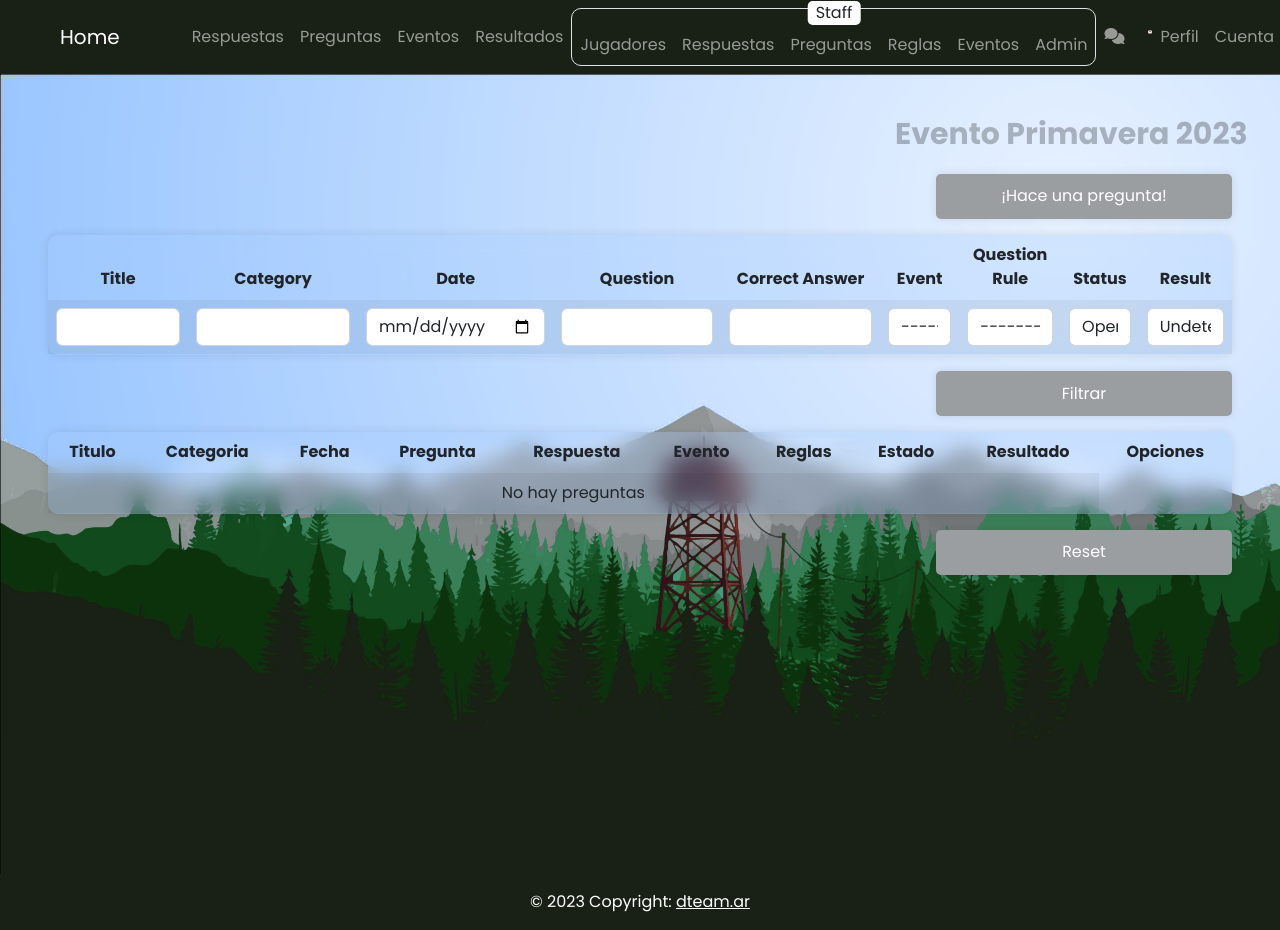
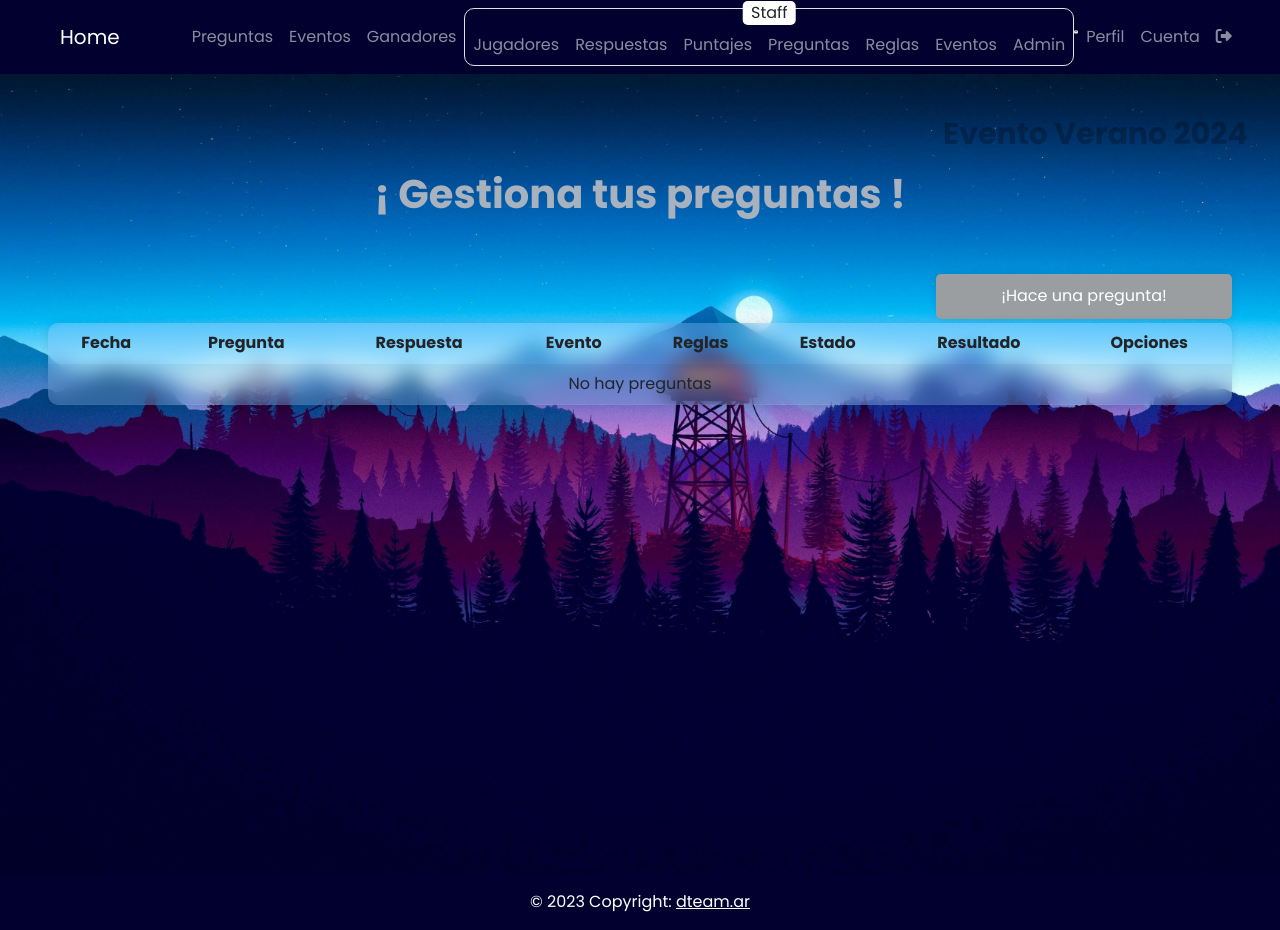
Before and after one commit to aleolivero/dteam, a Django app: page /Coder/questionsPlayer/ in a window 1280 px wide; the page is wider, and only the part inside the window is pictured. Run offline with Django 3.2, Linux system fonts and the light colour scheme; the visitor is signed in with stand-in values (Sample User, id 1); data comes from the database, SQL or seed files in the repository; data that the repository does not hold is empty; some libraries are stand-ins or nearby versions.

Commit message:
season summer

```diff
--- a/Coder/forms.py
+++ b/Coder/forms.py
@@ -1,5 +1,5 @@
 from django import forms
-from django.forms import ModelForm
+from django.forms import ModelForm, DecimalField
 from Coder.models import Players, Questions, Answers, Event, QuestionsRules
 from django.contrib.auth.forms import UserCreationForm
 from django.contrib.auth.models import User
@@ -143,7 +143,7 @@ class FormAnswersPlayer(ModelForm):
         ]
         widgets = {
             'question': forms.HiddenInput(attrs={'class': 'form-control','readonly': True}),
-            'answer': forms.TextInput(attrs={'class': 'form-control'}),
+            'answer': forms.NumberInput(attrs={'class': 'form-control'}),
         }
     def __init__(self, *args, **kwargs):
         question = kwargs.pop('question', None)
@@ -153,6 +153,13 @@ class FormAnswersPlayer(ModelForm):
             self.fields['question'].initial = question
             self.fields['question'].label = ""
             self.fields['question_text'].initial = str(question)
+            # Define el campo 'answer' como DecimalField
+            self.fields['answer'] = forms.DecimalField(
+                # decimal_places=2,  # Puedes ajustar el número de decimales
+                widget=forms.NumberInput(attrs={'class': 'form-control'}),
+                required=True
+            )
+
 
 class FormSearchAnswers(ModelForm):
 
@@ -271,6 +278,7 @@ class FormEvents(ModelForm):
             'name',
             'date',
             'status',
-            'result'
+            'result',
+            'winner'
         ]
         widgets = {'date': forms.DateInput(attrs={'type': 'date'}),}
--- a/Coder/urls.py
+++ b/Coder/urls.py
@@ -46,6 +46,8 @@ urlpatterns = [
     path('eventsPlayerView/', views.eventsPlayer_view, name='eventsPlayerView'),
     path('eventsPlayerResult/<id>', views.eventsPlayer_result, name='eventsPlayerResult'),
 
+    path('winnersPlayerView/', views.winnersPlayer_view, name='winnersPlayerView'),
+
     path('playerScorePlayerView/', views.playerScorePlayer_view, name='playerScorePlayerView'),
 
     path('questionsPlayer/', views.questionsPlayer_view, name='questionsPlayerView'),
--- a/Coder/views.py
+++ b/Coder/views.py
@@ -864,6 +864,18 @@ def eventsPlayer_view(request):
 
     return render(request,'eventsPlayer_view.html',params)
 
+
+@login_required
+def winnersPlayer_view(request):
+    params = {}
+
+    _events = Event.objects.all()
+
+    params['events'] = _events
+
+    return render(request,'winnersPlayer_view.html',params)
+
+
 @login_required
 def eventsPlayer_result(request, id):
     params = {}
@@ -1295,12 +1307,14 @@ def events_add(request):
             _date = form.cleaned_data['date']
             _status = form.cleaned_data['status']
             _result = form.cleaned_data['result']
+            _winner = form.cleaned_data['winner']
 
             _newEvent = Event(
                 name = _name,
                 date = _date,
                 status = _status,
                 result = _result,
+                winner = _winner,
                 )
 
             _newEvent.save()
@@ -1334,6 +1348,7 @@ def events_edit(request, id):
             _event.date = form.cleaned_data['date']
             _event.status = form.cleaned_data['status']
             _event.result = form.cleaned_data['result']
+            _event.winner = form.cleaned_data['winner']
             _event.save()
 
             return redirect(reverse('events_view'))
--- a/static/css/indexPlayer.css
+++ b/static/css/indexPlayer.css
@@ -1,3 +1,4 @@
+/* #191919 */
 .index-card{
     max-width: 400px;
     width: 100%;
--- a/static/css/layout.css
+++ b/static/css/layout.css
@@ -5,7 +5,8 @@
   }
 
 #background-image{
-  background-image: url( '../img/background-season-iii.jpg');
+  background-image: url( '../img/background-season-iv.jpg');
+  /* background-color: #F4F2EE;  */
   background-size: cover;
 }
 
--- a/static/css/sign.css
+++ b/static/css/sign.css
@@ -70,7 +70,7 @@ box-shadow: 0 0 10px rgba(0, 0, 0, 0.1);
 }
 
 .login-links a {
-    color: #9A9EA1;
+    color: #666666;
     text-decoration: none;
     font-family: 'Poppins', sans-serif;
     font-size: 20px;
--- a/templates/layout_player.html
+++ b/templates/layout_player.html
@@ -5,7 +5,7 @@
 
 {% block layout %}
 
-<nav class="navbar navbar-expand-lg navbar-dark" style="background-color: #192116;">
+<nav class="navbar navbar-expand-lg navbar-dark" style="background-color: #02002F;">
     <div class="container-fluid">
 
         <a class="navbar-brand ms-5" href="{% url 'index' %}">Home</a>
@@ -25,14 +25,14 @@
 
                         <!-- Answers -->
 
-                        <li class="nav-item ">
+                        <!-- <li class="nav-item ">
 
                             <a class="nav-link " href="{% url 'answersPlayerView' %}" role="button">
                                 Respuestas
                             </a>
 
                         </li>
-
+ -->
                         <!-- Questions -->
 
                         <li class="nav-item ">
@@ -51,11 +51,11 @@
                             </a>
 
                         </li>
-                        <!-- Scores -->
+                        <!-- Ganadores -->
                         <li class="nav-item ">
 
-                            <a class="nav-link " href="{% url 'playerScorePlayerView' %}" role="button">
-                                Resultados
+                            <a class="nav-link " href="{% url 'winnersPlayerView' %}" role="button">
+                                Ganadores
                             </a>
 
                         </li>
@@ -72,6 +72,11 @@
                         <li class="nav-item">
                             <a class="nav-link" href="{% url 'answers_view' %}">Respuestas</a>
                         </li>
+                        <li class="nav-item">
+                            <a class="nav-link" href="{% url 'playerScorePlayerView' %}">Puntajes</a>
+                        </li>
+
+
                         <li class="nav-item">
                             <a class="nav-link" href="{% url 'questions_view' %}">Preguntas</a>
                         </li>
@@ -97,7 +102,7 @@
                             <a class="nav-link" href="{% url 'signin' %}"><b>Entrar</b></a>
                         </li>
                         {% else %}
-                        <li class="nav-item me-3">
+                        <!-- <li class="nav-item me-3">
                             <a class="nav-link position-relative" href="{% url 'view' %}">
                                 <i class="fas fa-comments"></i>
                                 {% if chats_not_read_ids %}
@@ -109,7 +114,7 @@
                                 {% endif %}
 
                             </a>
-                        </li>
+                        </li> -->
                         <li class="nav-item ">
                             {% if request.user.players.image %}
                                 <img src="{{request.user.players.image.url}}" class="img-fluid pt-1 me-1" style="max-height: 40px;">
@@ -142,7 +147,7 @@
 
 <div id="background-image" class="d-flex align-items-center flex-column min-vh-100">
     <div id="alert-season">
-        <h1 ><span class="badge text-black opacity-25  mt-5">Evento Primavera 2023</span></h1>
+        <h1 ><span class="badge text-black opacity-25  mt-5">Evento Verano 2024</span></h1>
     </div>
 
     {% block content%}
@@ -165,7 +170,7 @@
 
     <!-- Copyright -->
 
-    <div class="text-center p-3" style="background-color: #192116;">
+    <div class="text-center p-3" style="background-color: #02002F;">
         © 2023 Copyright:
         <a class="text-white" href="http://dteam.ar/">dteam.ar</a>
     </div>
--- a/templates/playerScorePlayer_view.html
+++ b/templates/playerScorePlayer_view.html
@@ -11,7 +11,7 @@
 
     <div class="answers-player w-100 mt-5 rounded-3">
 
-        <h1 class="text-center my-3" style="color: #9DACBF;"><b>¡ Puntajes !</b> </h1>
+        <h1 class="text-center my-3" style="color: #9DACBF;"><b>¡ Resultados !</b> </h1>
 
         <div class="answers-player">
 
--- a/templates/questionsPlayer_view.html
+++ b/templates/questionsPlayer_view.html
@@ -9,53 +9,19 @@
 
 <div class="container-fluid d-flex align-items-center flex-column px-5 pt-5" >
 
-    <div class="d-flex justify-content-end w-100 mt-5">
+    <h1 class="text-center my-5" style="color: #A8B2BE;"><b>¡ Gestiona tus preguntas !</b> </h1>
+
+
+    <div class="d-flex justify-content-end w-100 mt-1">
         <a class="answers-player-bt text-center mt-1" href="{% url 'questionsPlayerAdd' %}">¡Hace una pregunta!</a>
     </div>
 
-    <form class="w-100 mb-3"  action="" method="POST"> {% csrf_token %}
 
-        <table class="table table-striped table-hover w-100 answers-player-table mt-3">
-            <thead>
-                <tr>
-
-                    {% for field in form %}
-                        {% if not field.label == 'Player' %}
-                            <th class="col text-center" scope="col">{{field.label}}</th>
-                        {% endif %}
-                    {% endfor %}
-
-                </tr>
-
-            </thead>
-            <tbody>
-                <tr>
-
-                    {% for field in form %}
-                        {% if not field.label == 'Player' %}
-                            <td class="col text-center">{% render_field field class+="form-control" %}</td>
-                        {% endif %}
-                    {% endfor %}
-
-                </tr>
-
-            </tbody>
-        </table>
-
-        <div class="d-flex justify-content-end">
-            <input class="answers-player-bt" type="submit", value="Filtrar">
-        </div>
-
-    </form>
-
-
-
-
-    <table class="table table-striped table-hover w-100 answers-player-table mt-0">
+    <table class="table table-striped table-hover w-100 answers-player-table mt-1">
         <thead>
             <tr>
-                <th class="col text-center" scope="col">Titulo</th>
-                <th class="col text-center" scope="col">Categoria</th>
+                <!-- <th class="col text-center" scope="col">Titulo</th>
+                <th class="col text-center" scope="col">Categoria</th> -->
                 <th class="col text-center" scope="col">Fecha</th>
                 <th class="col text-center" scope="col">Pregunta</th>
                 <th class="col text-center" scope="col">Respuesta </th>
@@ -72,10 +38,21 @@
 
             {% for question in questions %}
             <tr>
-                <td class="col text-center">{{question.title}}</td>
-                <td class="col text-center">{{question.category}}</td>
+                <!-- <td class="col text-center">{{question.title}}</td> -->
+                <!-- <td class="col text-center">{{question.category}}</td> -->
                 <td class="col text-center">{{question.date}}</td>
-                <td class="col text-center" id-question="{{question.id}}" data-bs-toggle="tooltip"  data-bs-placement="top" title="Sin respuestas">{{question.question}}</td>
+
+                <td class="col text-center">
+
+                    {{question.question}}
+                    <a href="#" data-bs-toggle="modal" data-bs-target="#modalRespuestas" data-question-id="{{ question.id }}" class="ms-2" style="color: #192116;">
+                        <i class="fa fa-eye" aria-hidden="true"></i>
+                    </a>
+
+
+
+                </td>
+
                 <td class="col text-center">{{question.correct_answer|intcomma}}</td>
                 <td class="col text-center">{{question.event}}</td>
                 <td class="col text-center">{{question.question_rule}}</td>
@@ -139,11 +116,35 @@
 
     </table>
 
-    <div class="d-flex justify-content-end w-100">
-        <a class="answers-player-bt text-center" href="{% url 'questionsPlayerView' %}">Reset</a>
-    </div>
 
 </div>
+
+<!-- Ventana Modal -->
+<div class="modal fade" id="modalRespuestas" tabindex="-1" aria-labelledby="modalRespuestasLabel" aria-hidden="true">
+    <div class="modal-dialog">
+        <div class="modal-content">
+            <div class="modal-header">
+                <h5 class="modal-title" id="modalRespuestasLabel">Respuestas: 0</h5>
+                <button type="button" class="btn-close" data-bs-dismiss="modal" aria-label="Close"></button>
+            </div>
+            <div class="modal-body">
+                <!-- Tabla para mostrar los usuarios -->
+                <table class="table">
+                    <thead>
+                        <tr>
+                            <th>Jugador</th>
+                        </tr>
+                    </thead>
+                    <tbody id="modalRespuestasBody">
+                        <!-- Las filas de los usuarios se agregarán aquí -->
+                    </tbody>
+                </table>
+            </div>
+        </div>
+    </div>
+</div>
+
+
 <script>
 
     const tooltipTriggerList = document.querySelectorAll('[data-bs-toggle="tooltip"]')
@@ -181,6 +182,39 @@
     });
 
 
+// JavaScript para cargar los datos en la ventana modal
+$('#modalRespuestas').on('show.bs.modal', function (event) {
+    var button = $(event.relatedTarget); // Botón que activó el modal
+    var questionId = button.data('question-id'); // Extraer información del atributo data-question-id
+    var modalTitle = $('#modalRespuestasLabel'); // El título de la ventana modal
+    var modalBody = $('#modalRespuestasBody'); // El cuerpo de la tabla en la ventana modal
+
+    // Limpiar el cuerpo de la tabla antes de cargar nuevos datos
+    modalBody.empty();
+
+    // Llamada AJAX para obtener los usuarios que respondieron
+    $.ajax({
+        url: 'ajax/responded_players/' + questionId,
+        method: 'GET',
+        success: function(data) {
+            // Actualizar el título de la ventana modal con el recuento de respuestas
+            modalTitle.text('Respuestas: ' + data.length);
+
+            // Iterar sobre cada usuario y agregar una fila a la tabla
+            data.forEach(function(usuario) {
+                var fila = '<tr><td>' + usuario + '</td></tr>';
+                modalBody.append(fila);
+            });
+
+            // Manejar el caso en que no hay usuarios
+            if(data.length === 0) {
+                modalBody.append('<tr><td>No hay respuestas</td></tr>');
+            }
+        }
+    });
+});
+
+
 
 </script>
 
```
Also changed, not shown: Coder/models.py (+1 -6 lines), templates/answersPlayer_view.html (+1 -38 lines), templates/indexPlayer.html (+5 -5 lines), templates/winnersPlayer_view.html (added, +104 -0 lines), Coder/migrations/0012_event_winner.py (added), static/img/background-season-iv.jpg (added).
